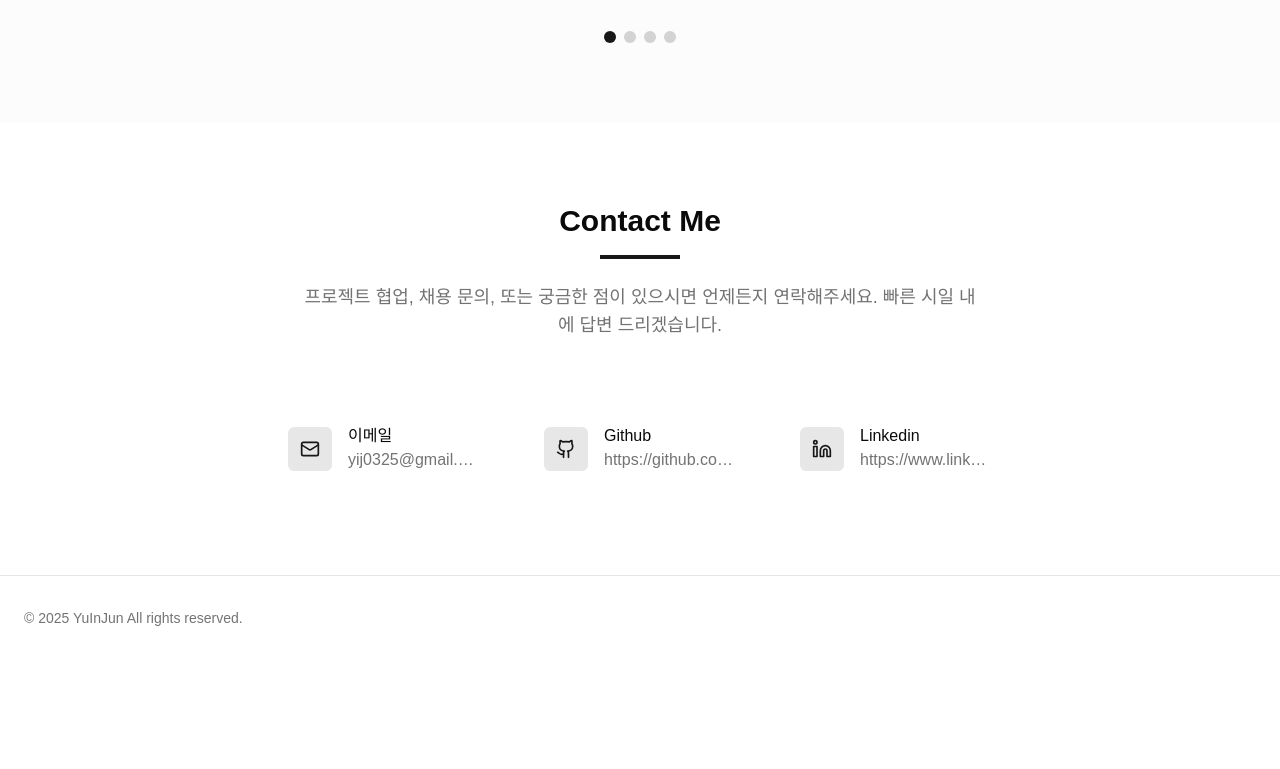
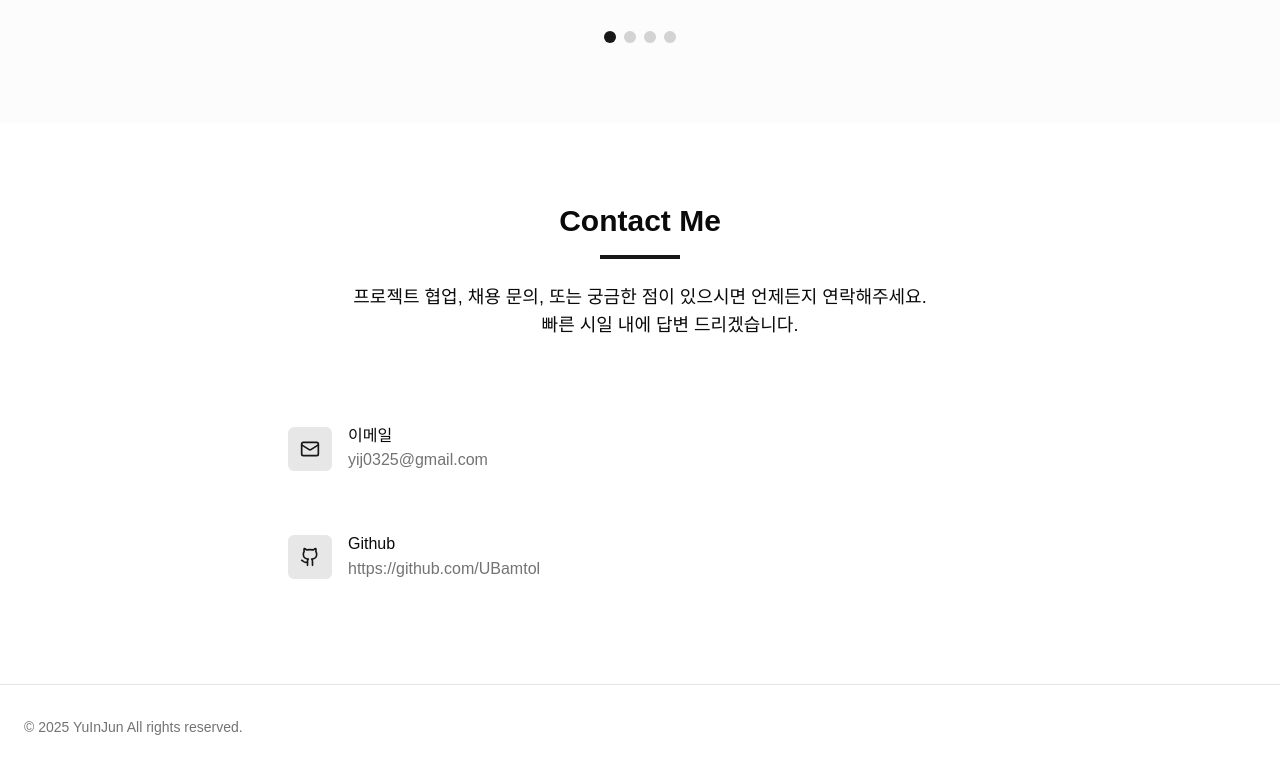
Before and after one commit to UBamtol/Portfolio, a React (Vite) app: page / in a window 1280 px wide. Shown: the part 3283-4052 px from the top of the page. Before the commit the page ends 3943 px from the top, so only its background shows below. Built offline with nearby package versions, Linux system fonts and the light colour scheme.

Commit message:
feat(components): contact 컴포넌트의 일부 구조 수정

```diff
--- a/src/components/Contact.tsx
+++ b/src/components/Contact.tsx
@@ -38,12 +38,12 @@ const Contact = () => {
       value: 'https://github.com/UBamtol',
       href: 'https://github.com/UBamtol',
     },
-    {
-      icon: <Linkedin className="h-5 w-5" />,
-      title: 'Linkedin',
-      value: 'https://www.linkedin.com/in/98-yuinjun/',
-      href: 'https://www.linkedin.com/in/98-yuinjun/',
-    },
+    // {
+    //   icon: <Linkedin className="h-5 w-5" />,
+    //   title: 'Linkedin',
+    //   value: 'https://www.linkedin.com/in/98-yuinjun/',
+    //   href: 'https://www.linkedin.com/in/98-yuinjun/',
+    // },
   ];
 
   return (
@@ -52,14 +52,14 @@ const Contact = () => {
         <div className="mb-16 text-center">
           <h2 className="mb-4 text-3xl font-bold">Contact Me</h2>
           <div className="bg-primary mx-auto mb-6 h-1 w-20" />
-          <p className="text-muted-foreground mx-auto max-w-2xl text-lg">
-            프로젝트 협업, 채용 문의, 또는 궁금한 점이 있으시면 언제든지
-            연락해주세요. 빠른 시일 내에 답변 드리겠습니다.
+          <p className="mx-auto max-w-2xl text-lg whitespace-pre-wrap">
+            {`프로젝트 협업, 채용 문의, 또는 궁금한 점이 있으시면 언제든지 연락해주세요.
+            빠른 시일 내에 답변 드리겠습니다.`}
           </p>
         </div>
         <div
           ref={targetRef}
-          className="relative grid grid-cols-1 gap-4 md:mx-60 lg:grid-cols-3"
+          className={`relative grid grid-cols-1 gap-4 md:mx-60 ${`lg:grid-cols-${contactInfo.length}`}`}
         >
           {contactInfo.map((item, index) => (
             <div
```
